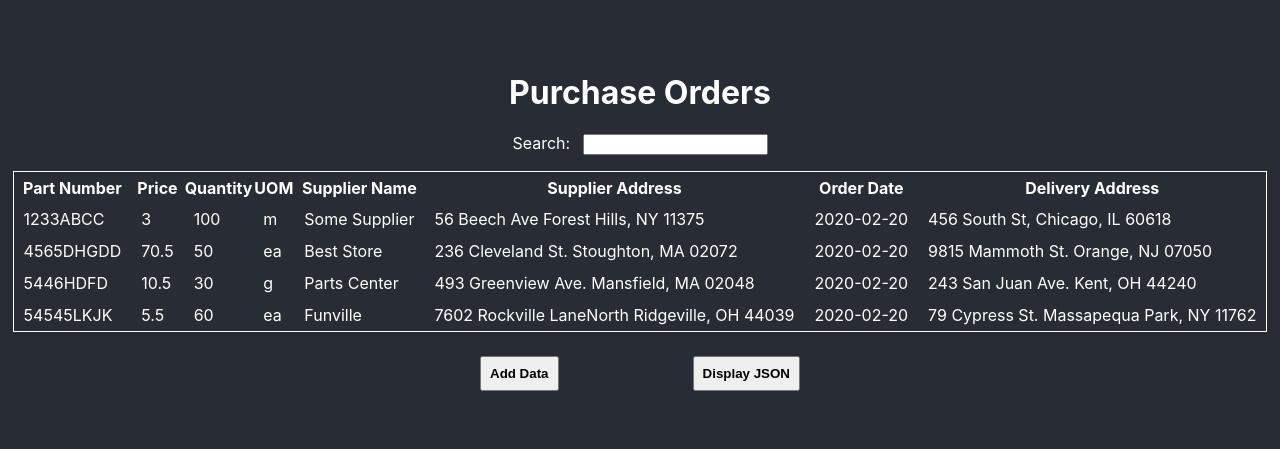
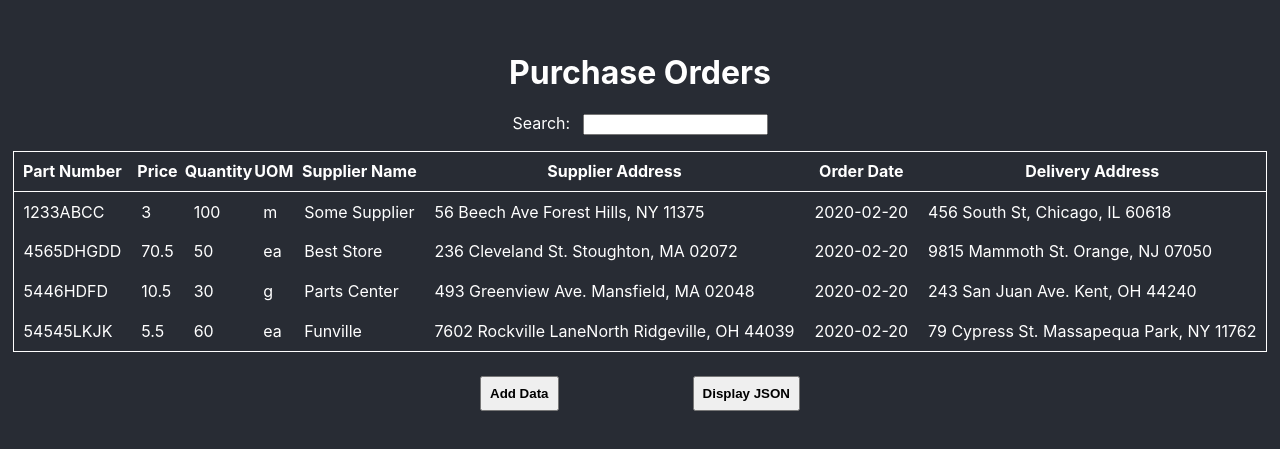
Before and after one commit to pashapear/react-simple-grid, a React (Create React App) app: page / in a window 1280 px wide. Shown: the part 175-624 px from the top of the page. Built offline with nearby package versions, Linux system fonts and the light colour scheme.

Commit message:
Small style changes and refactors

```diff
--- a/src/components/Table/Headers.js
+++ b/src/components/Table/Headers.js
@@ -3,7 +3,8 @@ import styled from 'styled-components';
 import { useTable } from '../../hooks/useTable';
 
 const StyledRow = styled.tr`
-    height: 2em;
+    height: 2.5em;
+    border: 1px solid white;
 `;
 
 export const Headers = () => {
--- a/src/components/Table/Rows.js
+++ b/src/components/Table/Rows.js
@@ -22,7 +22,7 @@ export const Rows = ({ rows }) => {
 };
 
 const StyledRow = styled.tr`
-    height: 2em;
+    height: 2.5em;
     cursor: pointer;
     :hover {
         border: 1px solid white;
--- a/src/components/Table/index.js
+++ b/src/components/Table/index.js
@@ -1,31 +1,11 @@
 import React, { useEffect, useState } from 'react';
-import styled from 'styled-components';
 import { actions, useTable } from '../../hooks/useTable';
 import { Headers } from './Headers';
 import { Rows } from './Rows';
 import Form from '../Form';
 import { Modal } from '../../common/Modal';
 import { Button } from '../../common/Button';
-
-const StyledTable = styled.table`
-    border: 1px solid white;
-    border-collapse: collapse;
-`;
-
-const Actions = styled.div`
-    display: flex;
-    justify-content: space-between;
-    min-width: 25%;
-    margin-top: 1rem;
-`;
-
-const InputWrapper = styled.div`
-    display: inline;
-    margin-bottom: 1rem;
-    & label {
-        margin-right: 0.5rem;
-    }
-`;
+import { InputWrapper, StyledTable, Actions } from './styles';
 
 const Table = () => {
     const [show, setShow] = useState(false);
--- /dev/null
+++ b/src/components/Table/styles.js
@@ -0,0 +1,21 @@
+import styled from 'styled-components';
+
+export const StyledTable = styled.table`
+    border: 1px solid white;
+    border-collapse: collapse;
+`;
+
+export const Actions = styled.div`
+    display: flex;
+    justify-content: space-between;
+    min-width: 25%;
+    margin-top: 1rem;
+`;
+
+export const InputWrapper = styled.div`
+    display: inline;
+    margin-bottom: 1rem;
+    & label {
+        margin-right: 0.5rem;
+    }
+`;
```
Also changed, not shown: src/mocks/config.js (+6 -4 lines).
